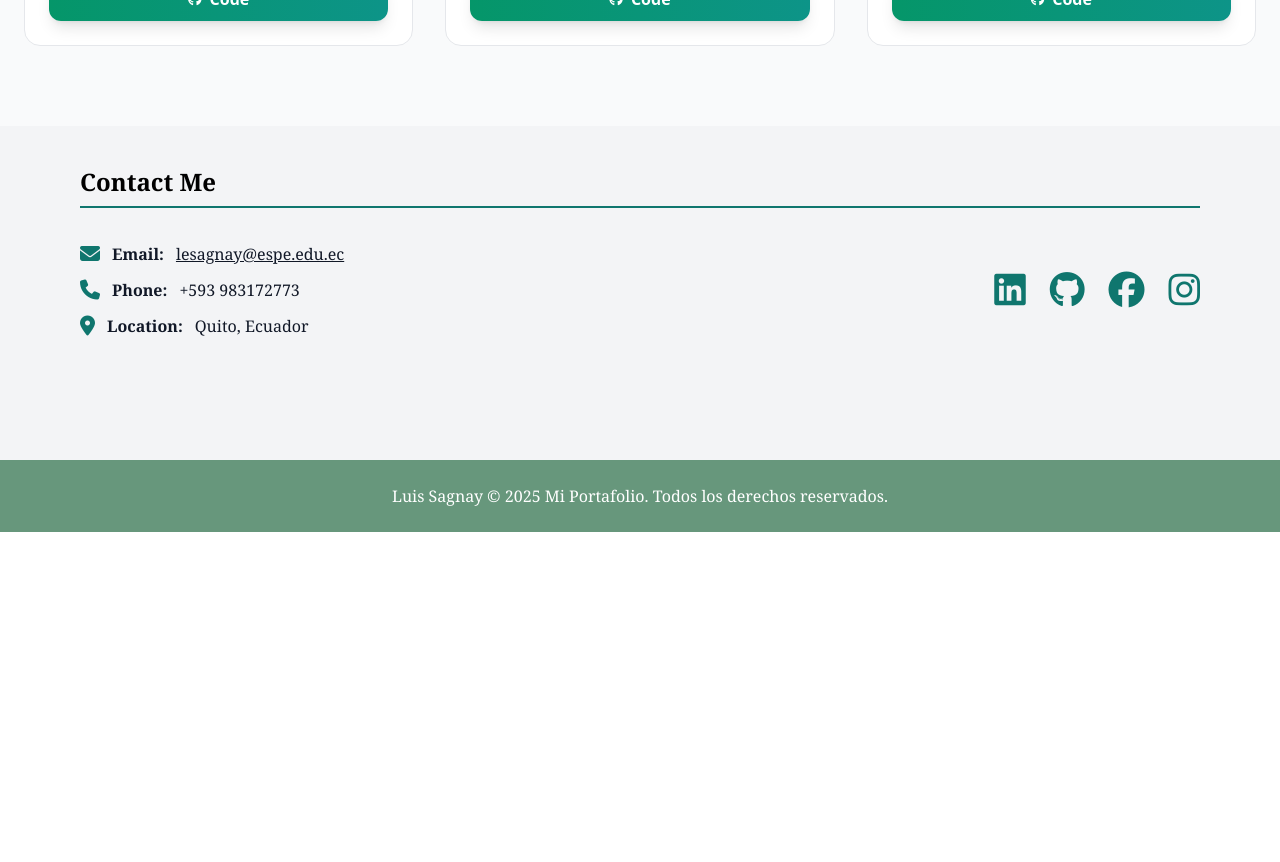
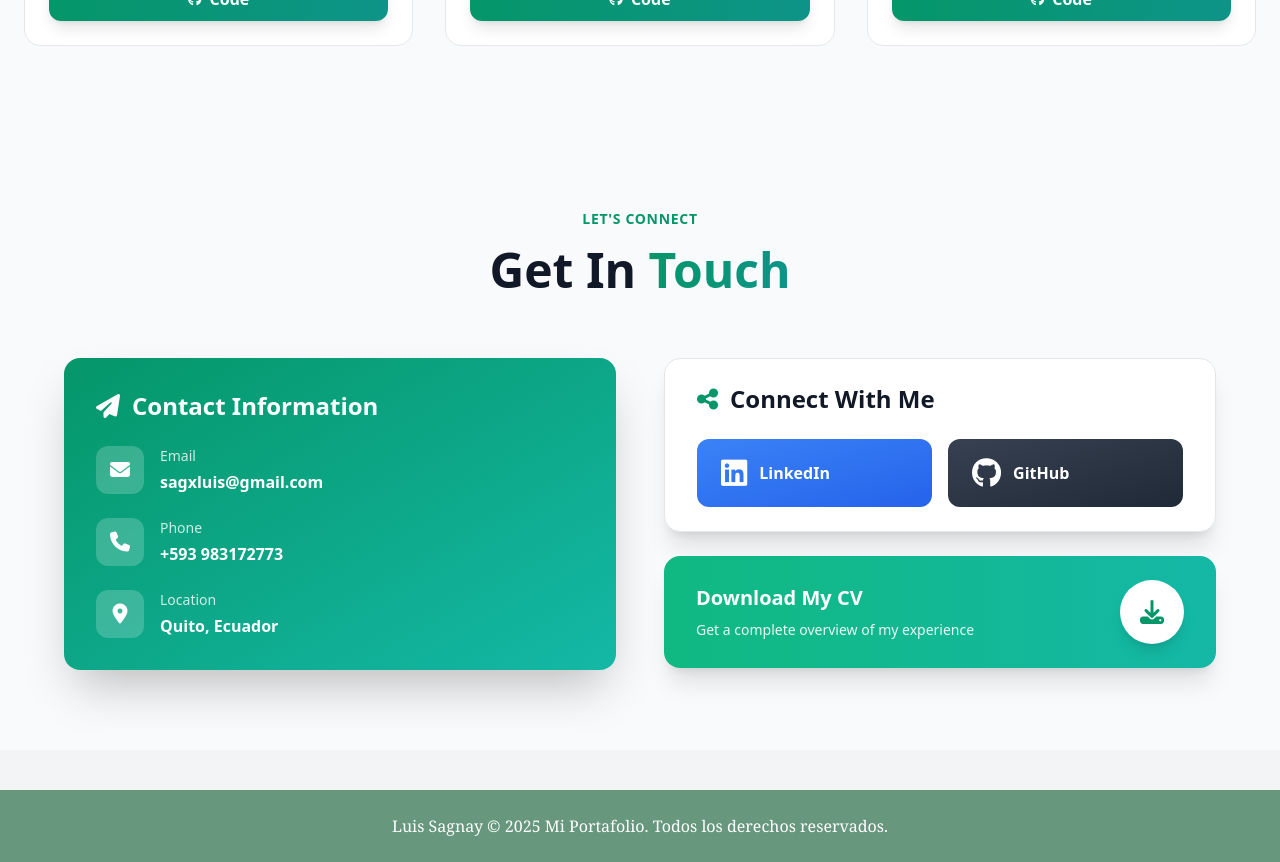
Before and after one commit to luis-sagx/ng-portfolio, an Angular app: page / in a window 1280 px wide. Shown: the part 3580-4442 px from the top of the page. Before the commit the page ends 4112 px from the top, so only its background shows below. Built offline with nearby package versions, Linux system fonts and the light colour scheme.

Commit message:
feat: redesign Contact section with modern card layout

```diff
--- a/src/app/components/contact/contact.html
+++ b/src/app/components/contact/contact.html
@@ -1,77 +1,159 @@
-<section id="contact" class="max-w-6xl mx-auto px-4 py-10 mb-20 font-serif">
+<section id="contact" class="px-6 py-20 bg-gray-50 dark:bg-gray-950">
+  <div class="max-w-6xl mx-auto">
+    <!-- Section Header -->
+    <div class="mb-16 text-center">
+      <div class="inline-block mb-4">
+        <span
+          class="text-sm font-semibold tracking-wider uppercase text-emerald-600 dark:text-emerald-400"
+          >Let's Connect</span
+        >
+      </div>
       <h2
-    class="text-2xl font-bold text-black dark:text-white border-b-2 border-teal-700 dark:border-emerald-400 pb-2 mb-8"
+        class="mb-4 text-4xl font-bold text-gray-900 lg:text-5xl dark:text-white"
       >
-    Contact Me
+        Get In
+        <span
+          class="text-transparent bg-gradient-to-r from-emerald-600 to-teal-600 dark:from-emerald-400 dark:to-teal-400 bg-clip-text"
+        >
+          Touch
+        </span>
       </h2>
+    </div>
 
-  <div class="flex flex-col md:flex-row justify-between gap-8">
-    <ul class="space-y-2 text-gray-900 dark:text-gray-100">
-      <li class="flex items-center gap-3">
+    <div class="grid items-start gap-12 lg:grid-cols-2">
+      <!-- Contact Info -->
+      <div class="space-y-6">
+        <div
+          class="p-8 text-white shadow-2xl bg-gradient-to-br from-emerald-600 to-teal-500 rounded-2xl"
+        >
+          <h3 class="flex items-center gap-3 mb-6 text-2xl font-bold">
+            <i class="fas fa-paper-plane"></i>
+            Contact Information
+          </h3>
+
+          <div class="space-y-6">
+            <!-- Email -->
+            <div class="flex items-start gap-4">
+              <div
+                class="flex items-center justify-center flex-shrink-0 w-12 h-12 rounded-xl bg-white/20 backdrop-blur-sm"
+              >
+                <i class="text-xl fas fa-envelope"></i>
+              </div>
+              <div>
+                <p class="mb-1 text-sm text-white/80">Email</p>
+                <a
+                  href="mailto:sagxluis@gmail.com"
+                  class="font-semibold text-white hover:underline"
+                >
+                  sagxluis&#64;gmail.com
+                </a>
+              </div>
+            </div>
+
+            <!-- Phone -->
+            <div class="flex items-start gap-4">
+              <div
+                class="flex items-center justify-center flex-shrink-0 w-12 h-12 rounded-xl bg-white/20 backdrop-blur-sm"
+              >
+                <i class="text-xl fas fa-phone"></i>
+              </div>
+              <div>
+                <p class="mb-1 text-sm text-white/80">Phone</p>
+                <a
+                  href="tel:+593983172773"
+                  class="font-semibold text-white hover:underline"
+                >
+                  +593 983172773
+                </a>
+              </div>
+            </div>
+
+            <!-- Location -->
+            <div class="flex items-start gap-4">
+              <div
+                class="flex items-center justify-center flex-shrink-0 w-12 h-12 rounded-xl bg-white/20 backdrop-blur-sm"
+              >
+                <i class="text-xl fas fa-location-dot"></i>
+              </div>
+              <div>
+                <p class="mb-1 text-sm text-white/80">Location</p>
+                <p class="font-semibold text-white">Quito, Ecuador</p>
+              </div>
+            </div>
+          </div>
+        </div>
+      </div>
+
+      <!-- Social Links & Quick Actions -->
+      <div class="space-y-6">
+        <div
+          class="px-8 py-6 bg-white border border-gray-200 shadow-xl dark:bg-gray-900 rounded-2xl dark:border-gray-800"
+        >
+          <h3
+            class="flex items-center gap-3 mb-6 text-2xl font-bold text-gray-900 dark:text-white"
+          >
             <i
-          class="fas fa-envelope text-teal-700 dark:text-emerald-500 text-xl"
-          aria-hidden="true"
+              class="fas fa-share-nodes text-emerald-600 dark:text-emerald-400"
             ></i>
-        <strong>Email:</strong>
-        <a
-          href="mailto:lesagnay@espe.edu.ec"
-          class="underline hover:text-teal-600 dark:hover:text-emerald-400"
-          aria-label="Send email to lesagnay@espe.edu.ec"
-        >
-          lesagnay&#64;espe.edu.ec
-        </a>
-      </li>
-      <li class="flex items-center gap-3">
-        <i
-          class="fas fa-phone text-teal-700 dark:text-emerald-500 text-xl"
-          aria-hidden="true"
-        ></i>
-        <strong>Phone:</strong> +593 983172773
-      </li>
-      <li class="flex items-center gap-3">
-        <i
-          class="fas fa-location-dot text-teal-700 dark:text-emerald-500 text-xl"
-          aria-hidden="true"
-        ></i>
-        <strong>Location:</strong> Quito, Ecuador
-      </li>
-    </ul>
+            Connect With Me
+          </h3>
 
-    <div
-      class="flex gap-6 text-4xl justify-start md:justify-end items-center text-teal-700 dark:text-emerald-500"
-    >
+          <div class="grid grid-cols-2 gap-4">
+            <!-- LinkedIn -->
             <a
               href="https://www.linkedin.com/in/luis-sagnay-030b8b361/"
               target="_blank"
-        aria-label="LinkedIn de Luis Sagnay"
-        class="hover:scale-110 transition-transform hover:text-teal-600 dark:hover:text-emerald-400"
+              rel="noopener noreferrer"
+              class="relative px-6 py-4 overflow-hidden text-white transition-all duration-300 group bg-gradient-to-br from-blue-500 to-blue-600 rounded-xl hover:shadow-2xl hover:scale-105"
             >
-        <i class="fab fa-linkedin"></i>
+              <div class="relative z-10 flex items-center gap-3">
+                <i class="text-3xl fab fa-linkedin"></i>
+                <p class="font-semibold">LinkedIn</p>
+              </div>
+              <div
+                class="absolute inset-0 transition-colors bg-white/0 group-hover:bg-white/10"
+              ></div>
             </a>
+
+            <!-- GitHub -->
             <a
               href="https://github.com/luis-sagx"
               target="_blank"
-        aria-label="GitHub de Luis Sagnay"
-        class="hover:scale-110 transition-transform hover:text-teal-600 dark:hover:text-emerald-400"
+              rel="noopener noreferrer"
+              class="relative px-6 py-4 overflow-hidden text-white transition-all duration-300 group bg-gradient-to-br from-gray-700 to-gray-800 dark:from-gray-800 dark:to-gray-900 rounded-xl hover:shadow-2xl hover:scale-105"
             >
-        <i class="fab fa-github"></i>
-      </a>
-      <a
-        href="https://www.facebook.com/luis.sagnay.3388/"
-        target="_blank"
-        aria-label="Facebook de Luis Sagnay"
-        class="hover:scale-110 transition-transform hover:text-teal-600 dark:hover:text-emerald-400"
-      >
-        <i class="fab fa-facebook"></i>
-      </a>
-      <a
-        href="https://www.instagram.com/luis.sagx/"
-        target="_blank"
-        aria-label="Instagram de Luis Sagnay"
-        class="hover:scale-110 transition-transform hover:text-teal-600 dark:hover:text-emerald-400"
-      >
-        <i class="fab fa-instagram"></i>
+              <div class="relative z-10 flex items-center gap-3">
+                <i class="flex items-center text-3xl fab fa-github"></i>
+                <p class="font-semibold">GitHub</p>
+              </div>
+              <div
+                class="absolute inset-0 transition-colors bg-white/0 group-hover:bg-white/10"
+              ></div>
             </a>
           </div>
         </div>
+
+        <!-- Download CV -->
+        <div
+          class="px-8 py-6 text-white shadow-xl bg-gradient-to-r from-emerald-500 to-teal-500 rounded-2xl"
+        >
+          <div class="flex items-center justify-between">
+            <div>
+              <h4 class="mb-2 text-xl font-bold">Download My CV</h4>
+              <p class="text-sm text-white/90">
+                Get a complete overview of my experience
+              </p>
+            </div>
+            <a
+              href="assets/cv/Luis_Sagnay_CV.pdf"
+              download="Luis_Sagnay_CV.pdf"
+              class="flex items-center justify-center w-16 h-16 transition-transform bg-white rounded-full shadow-lg text-emerald-600 hover:scale-110"
+            >
+              <i class="text-2xl fas fa-download"></i>
+            </a>
+          </div>
+        </div>
+      </div>
+    </div>
+  </div>
 </section>
--- a/src/app/components/contact/contact.ts
+++ b/src/app/components/contact/contact.ts
@@ -1,11 +1,13 @@
 import { Component } from '@angular/core';
+import { CONTACT_INFO } from '../../core/constants';
+import { ContactInfo } from '../../core/models/portfolio.model';
 
 @Component({
   selector: 'app-contact',
   imports: [],
   templateUrl: './contact.html',
-  styleUrl: './contact.css'
+  styleUrl: './contact.css',
 })
 export class Contact {
-
+  readonly contactInfo: ContactInfo = CONTACT_INFO;
 }
```
Lines whose indentation alone changed are shown as unchanged.
